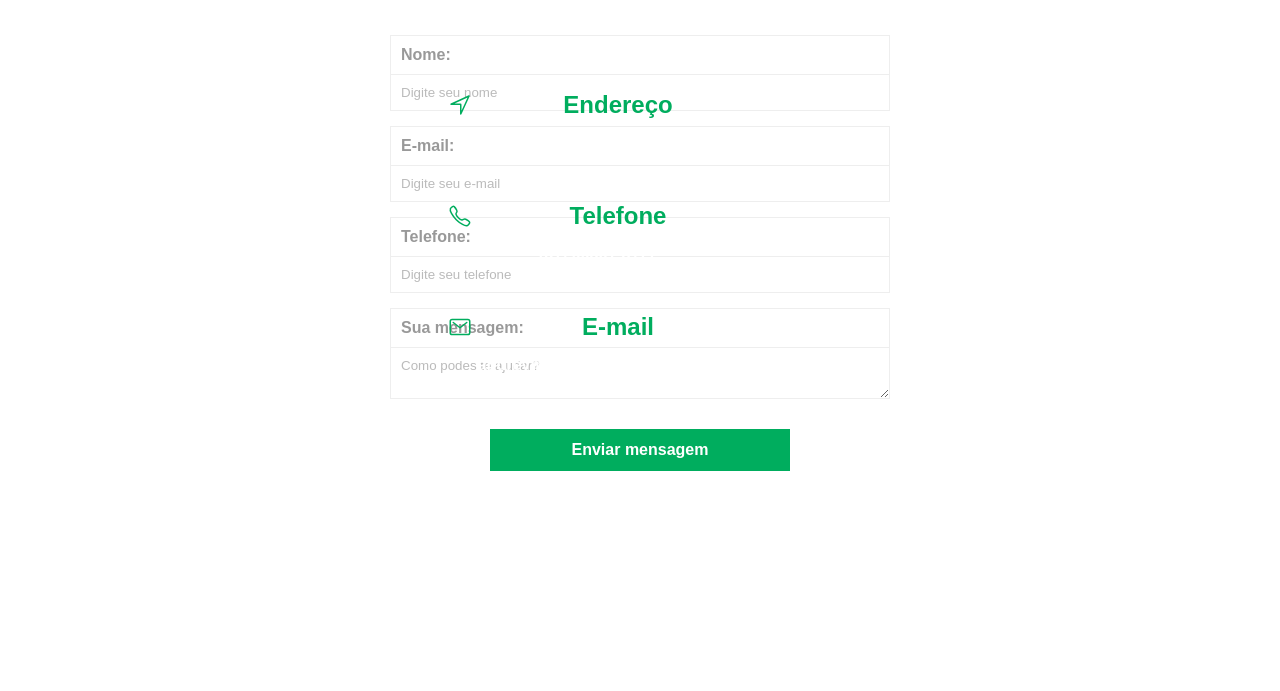
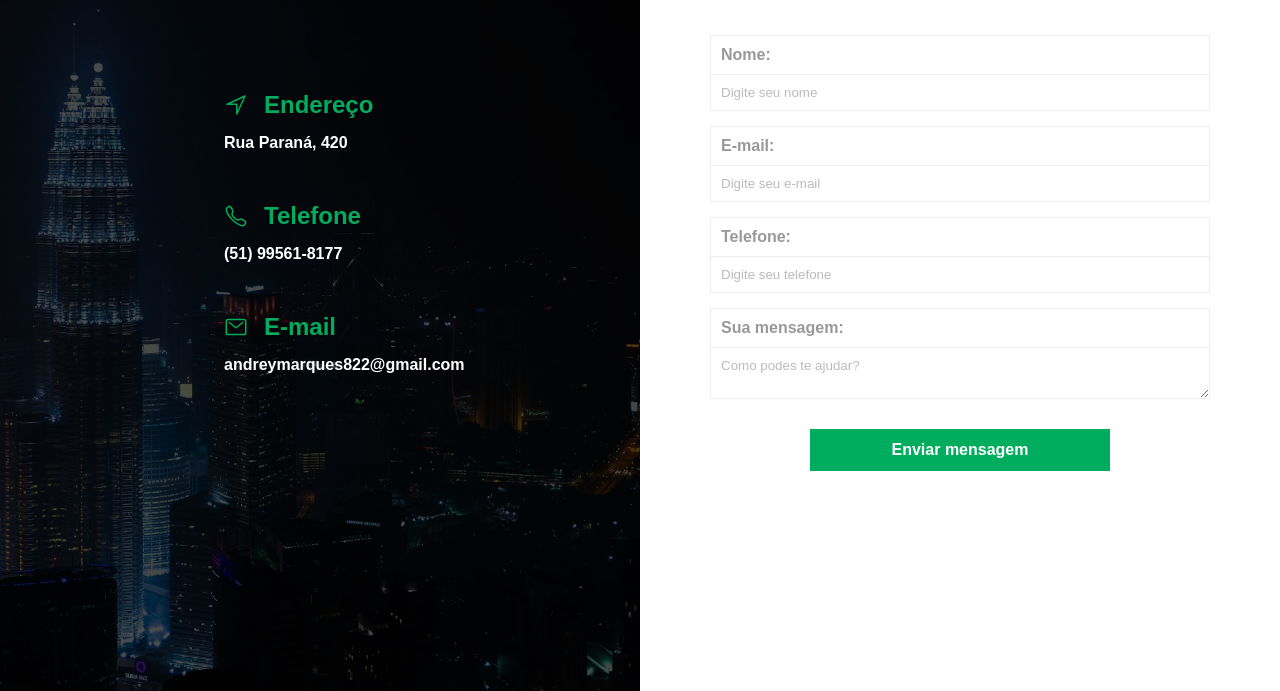
Before and after one commit to andreymarques1202/mylink, a plain HTML site: page index.html in a window 1280 px wide. Shown: the part 109-800 px from the top of the page. Drawn offline with nearby package versions, Linux system fonts and the light colour scheme.

Commit message:
Frontend: Correção de bug no estilo

```diff
--- a/css/style.css
+++ b/css/style.css
@@ -9,25 +9,25 @@
 
   /* CONTAINERS */
 
-#main-conteiner {
+  #main-container {
     display: flex;
     flex-direction: row;
-    height: 100vh;
+    height: 100vh; /* view height */
   }
 
   #address-container, #form-container {
     flex: 1 1 0;
     height: 100%;
-    text-align: center;
+    text-align: left;
   }
 
   /* ADDRESS CONTAINER */
 
   #address-container {
-    background-image: url("../img/project_bg.jpg");
+    background-image: url('../img/project_bg.jpg');
     background-size: cover;
     background-position-x: -130px;
-    color: #fff;
+    color: #FFF;
     position: relative;
   }
 
```
Lines whose indentation alone changed are shown as unchanged.
